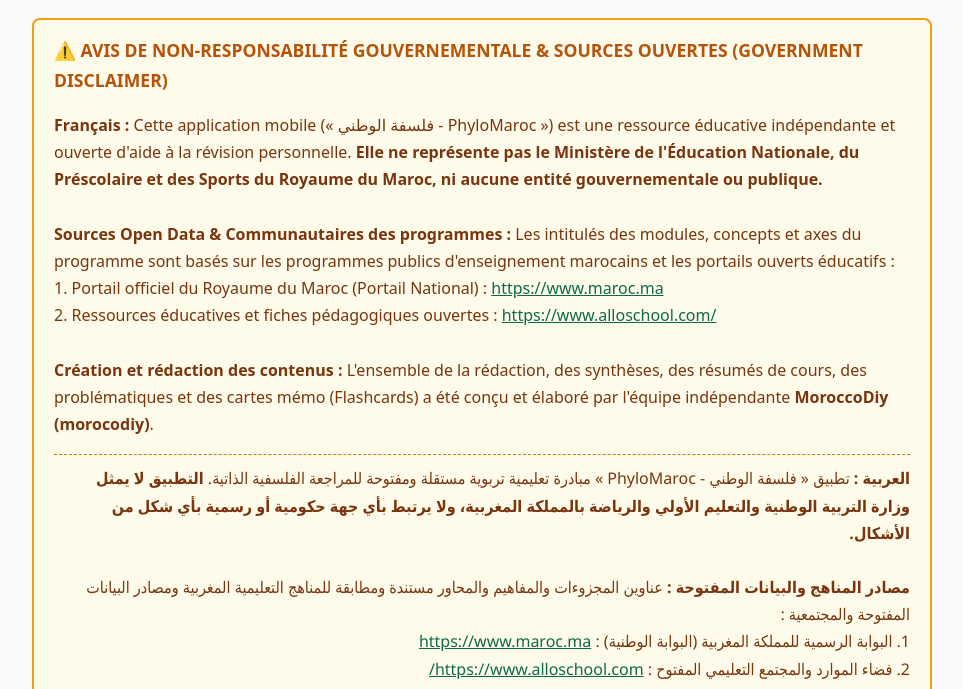
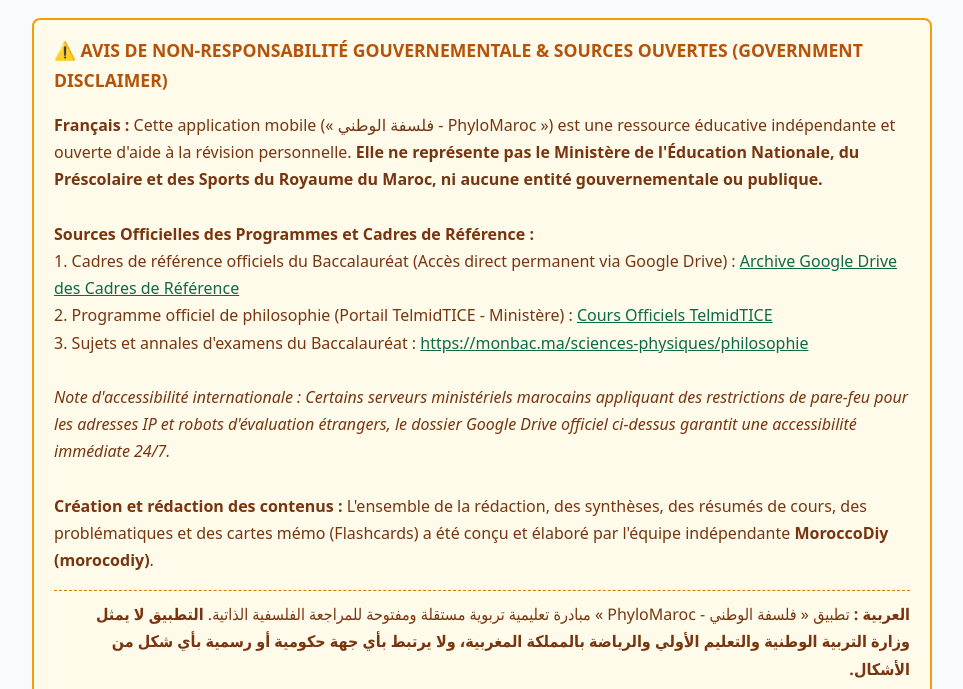
Before and after one commit to ABOURAYAN2019/mypolicy, a website: page phylomaroc_privacy.html in a window 1280 px wide. Shown: the part 111-800 px from the top of the page, without its empty margins (158-1121 px from the left). Drawn offline with Linux system fonts and the light colour scheme.

Commit message:
Update official curriculum sources to Google Drive Cadre de référence, TelmidTICE, and MonBac.ma with crawler note

```diff
--- a/phylomaroc_privacy.html
+++ b/phylomaroc_privacy.html
@@ -93,16 +93,20 @@
         <div class="disclaimer-title">⚠️ AVIS DE NON-RESPONSABILITÉ GOUVERNEMENTALE & SOURCES OUVERTES (GOVERNMENT DISCLAIMER)</div>
         <p>
             <strong>Français :</strong> Cette application mobile (« فلسفة الوطني - PhyloMaroc ») est une ressource éducative indépendante et ouverte d'aide à la révision personnelle. <strong>Elle ne représente pas le Ministère de l'Éducation Nationale, du Préscolaire et des Sports du Royaume du Maroc, ni aucune entité gouvernementale ou publique.</strong><br /><br />
-            <strong>Sources Open Data & Communautaires des programmes :</strong> Les intitulés des modules, concepts et axes du programme sont basés sur les programmes publics d'enseignement marocains et les portails ouverts éducatifs :<br />
-            1. Portail officiel du Royaume du Maroc (Portail National) : <a href="https://www.maroc.ma" target="_blank" rel="noopener">https://www.maroc.ma</a><br />
-            2. Ressources éducatives et fiches pédagogiques ouvertes : <a href="https://www.alloschool.com/" target="_blank" rel="noopener">https://www.alloschool.com/</a><br /><br />
+            <strong>Sources Officielles des Programmes et Cadres de Référence :</strong><br />
+            1. Cadres de référence officiels du Baccalauréat (Accès direct permanent via Google Drive) : <a href="https://drive.google.com/drive/folders/15904L3ZLnm0bDKGq8dD3qlyZnSf9Oeiv" target="_blank" rel="noopener">Archive Google Drive des Cadres de Référence</a><br />
+            2. Programme officiel de philosophie (Portail TelmidTICE - Ministère) : <a href="https://telmidtice.men.gov.ma/course/%D8%A7%D9%84%D9%81%D9%84%D8%B3%D9%81%D8%A9---%D8%A7%D9%84%D8%B3%D9%86%D8%A9-%D8%A7%D9%84%D8%AB%D8%A7%D9%86%D9%8A%D8%A9-%D8%A8%D8%A7%D9%83%D8%A7%D9%84%D9%88%D8%B1%D9%8A%D8%A7---%D8%B9%D9%84%D9%88%D9%85-%D9%81%D9%8A%D8%B2%D9%8A%D8%A7%D8%A6%D9%8A%D8%A9---%D8%A7%D9%84%D8%AB%D8%A7%D9%86%D9%88%D9%8A-%D8%A7%D9%84%D8%AA%D8%A3%D9%87%D9%8A%D9%84%D9%8A" target="_blank" rel="noopener">Cours Officiels TelmidTICE</a><br />
+            3. Sujets et annales d'examens du Baccalauréat : <a href="https://monbac.ma/sciences-physiques/philosophie" target="_blank" rel="noopener">https://monbac.ma/sciences-physiques/philosophie</a><br /><br />
+            <em>Note d'accessibilité internationale : Certains serveurs ministériels marocains appliquant des restrictions de pare-feu pour les adresses IP et robots d'évaluation étrangers, le dossier Google Drive officiel ci-dessus garantit une accessibilité immédiate 24/7.</em><br /><br />
             <strong>Création et rédaction des contenus :</strong> L'ensemble de la rédaction, des synthèses, des résumés de cours, des problématiques et des cartes mémo (Flashcards) a été conçu et élaboré par l'équipe indépendante <strong>MoroccoDiy (morocodiy)</strong>.
         </p>
         <div class="arabic-text">
             <strong>العربية :</strong> تطبيق « فلسفة الوطني - PhyloMaroc » مبادرة تعليمية تربوية مستقلة ومفتوحة للمراجعة الفلسفية الذاتية. <strong>التطبيق لا يمثل وزارة التربية الوطنية والتعليم الأولي والرياضة بالمملكة المغربية، ولا يرتبط بأي جهة حكومية أو رسمية بأي شكل من الأشكال.</strong><br /><br />
-            <strong>مصادر المناهج والبيانات المفتوحة :</strong> عناوين المجزوءات والمفاهيم والمحاور مستندة ومطابقة للمناهج التعليمية المغربية ومصادر البيانات المفتوحة والمجتمعية :<br />
-            1. البوابة الرسمية للمملكة المغربية (البوابة الوطنية) : <a href="https://www.maroc.ma" target="_blank" rel="noopener">https://www.maroc.ma</a><br />
-            2. فضاء الموارد والمجتمع التعليمي المفتوح : <a href="https://www.alloschool.com/" target="_blank" rel="noopener">https://www.alloschool.com/</a><br /><br />
+            <strong>مصادر المناهج والأطر المرجعية المعتمدة :</strong><br />
+            1. الإطار المرجعي الرسمي لمادة الفلسفة (أرشيف مباشر وسريع عبر Google Drive) : <a href="https://drive.google.com/drive/folders/15904L3ZLnm0bDKGq8dD3qlyZnSf9Oeiv" target="_blank" rel="noopener">مجلد الأطر المرجعية الرسمية على Google Drive</a><br />
+            2. البرنامج البيداغوجي للدروس (بوابة التلميذ تيس الرسمية التابعة للوزارة) : <a href="https://telmidtice.men.gov.ma/course/%D8%A7%D9%84%D9%81%D9%84%D8%B3%D9%81%D8%A9---%D8%A7%D9%84%D8%B3%D9%86%D8%A9-%D8%A7%D9%84%D8%AB%D8%A7%D9%86%D9%8A%D8%A9-%D8%A8%D8%A7%D9%83%D8%A7%D9%84%D9%88%D8%B1%D9%8A%D8%A7---%D8%B9%D9%84%D9%88%D9%85-%D9%81%D9%8A%D8%B2%D9%8A%D8%A7%D8%A6%D9%8A%D8%A9---%D8%A7%D9%84%D8%AB%D8%A7%D9%86%D9%88%D9%8A-%D8%A7%D9%84%D8%AA%D8%A3%D9%87%D9%8A%D9%84%D9%8A" target="_blank" rel="noopener">مقرر الفلسفة على منصة التلميذ تيس</a><br />
+            3. مواضيع وأرشيف امتحانات البكالوريا : <a href="https://monbac.ma/sciences-physiques/philosophie" target="_blank" rel="noopener">https://monbac.ma/sciences-physiques/philosophie</a><br /><br />
+            <em>ملاحظة تقنية : نظراً لأن بعض الخوادم الحكومية قد تفرض قيوداً تقنية أو حظر وصول لبعض العناوين الأجنبية (IPs) وروبوتات التقييم الآلي، تم توفير مجلد الأطر المرجعية مباشرة عبر خوادم Google Drive أعلاه لضمان وصول دائم ومستقر بنسبة 100%.</em><br /><br />
             <strong>إعداد وصياغة المحتوى والملخصات :</strong> تم إعداد وتلخيص وصياغة كافة المضامين الفلسفية وبطاقات التذكر الذكي والاختبارات التفاعلية بصورة أصلية ومستقلة من طرف فريق <strong>morocodiy</strong>.
         </div>
     </div>
```
